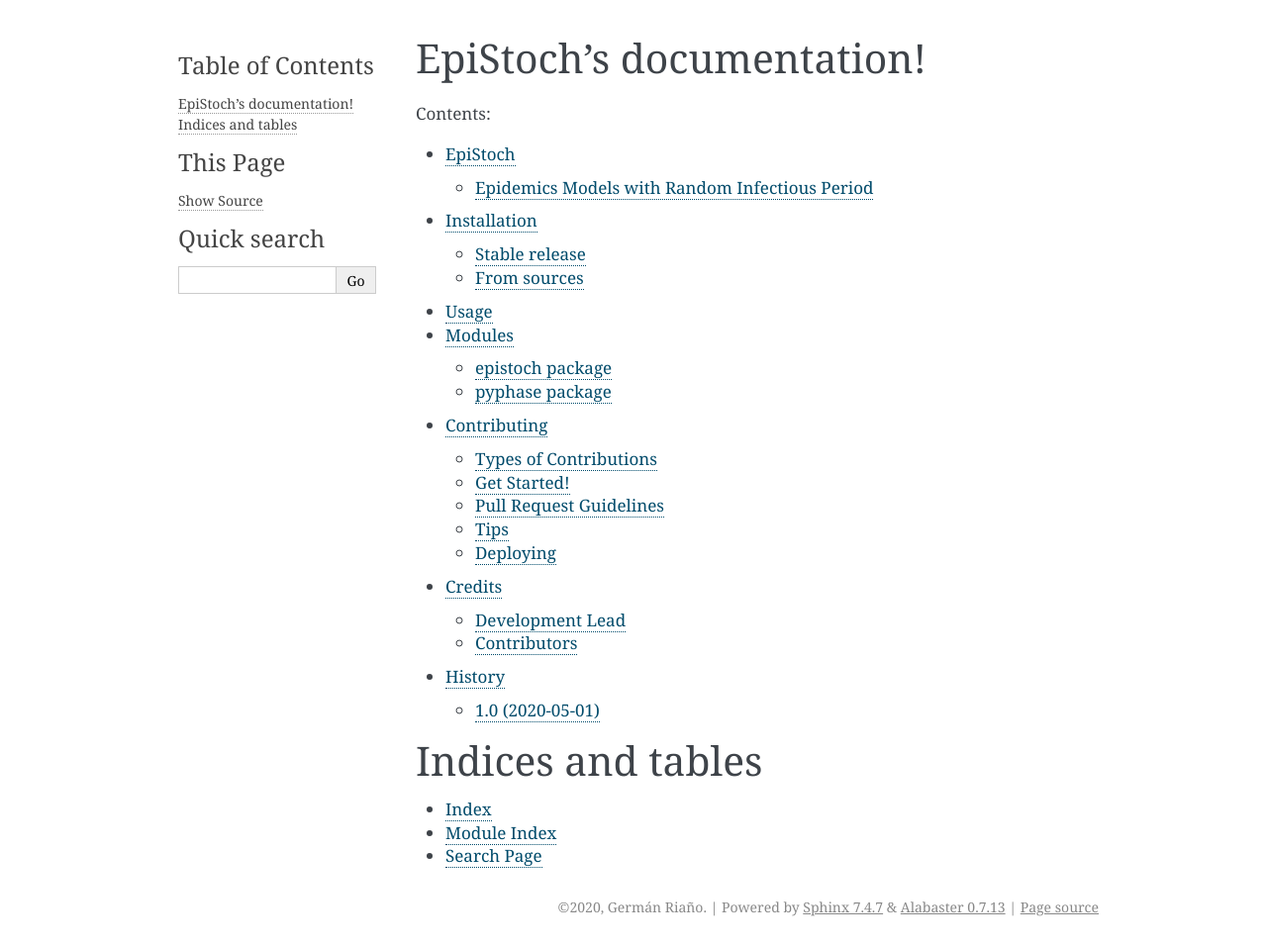
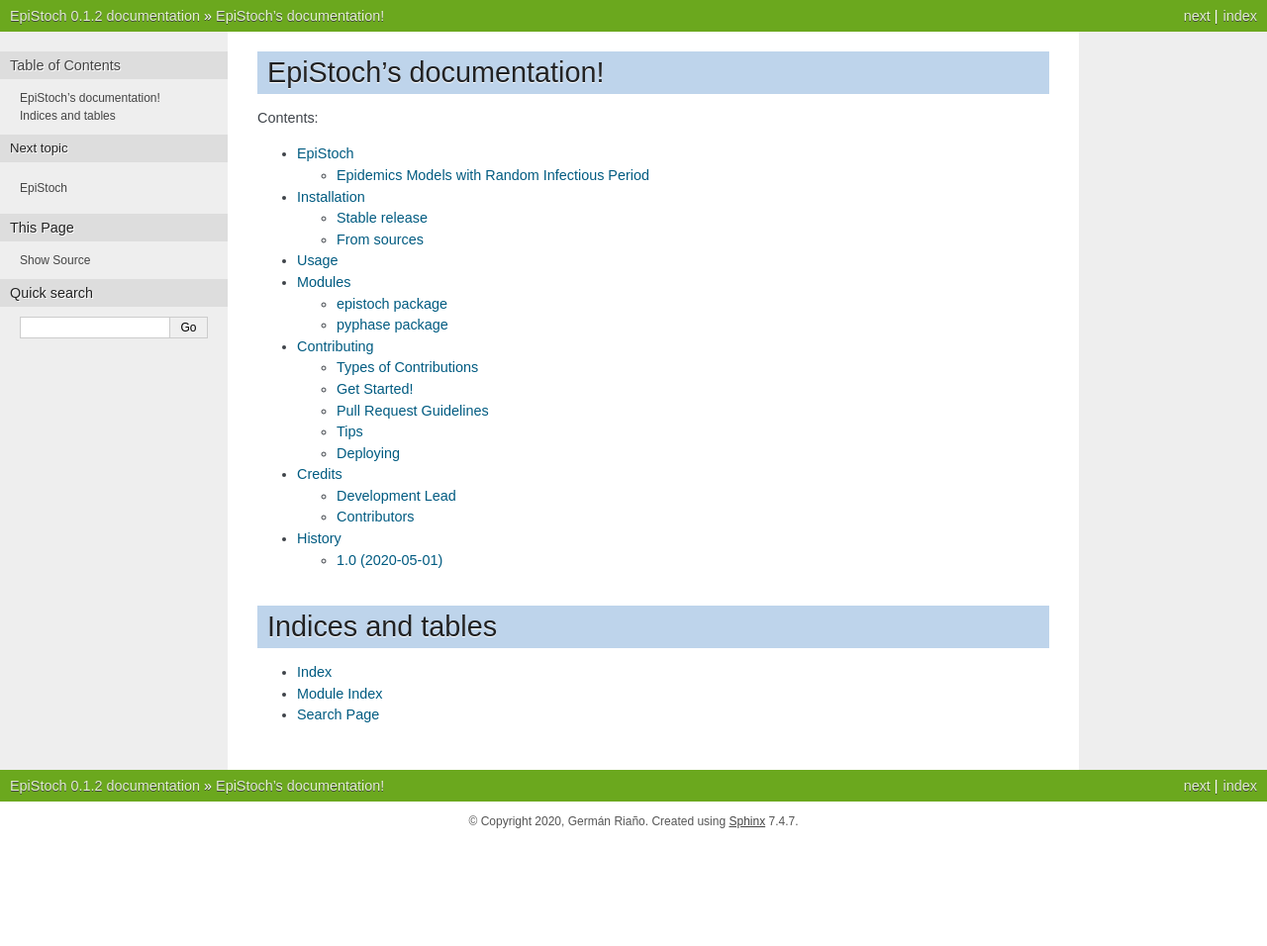
Before and after one commit to griano/epistoch, a Sphinx documentation site: the page built from docs/index.rst, in a window 1280 px wide. Shown: the whole page at 99% size. Built offline with Sphinx 7.4.7, drawn with Linux system fonts in a browser that asks for light colours; after the commit the page ends 900 px from its top, so only the background shows below that.

Commit message:
Changed theme

```diff
--- a/docs/conf.py
+++ b/docs/conf.py
@@ -89,8 +89,10 @@
 # The theme to use for HTML and HTML Help pages.  See the documentation for
 # a list of builtin themes.
 #
-html_theme = "alabaster"
-
+# html_theme = "alabaster"
+# html_theme = 'agogo'
+# html_theme = 'mozilla-sphinx-theme'
+html_theme = "nature"
 # Theme options are theme-specific and customize the look and feel of a theme
 # further.  For a list of options available for each theme, see the
 # documentation.
```
